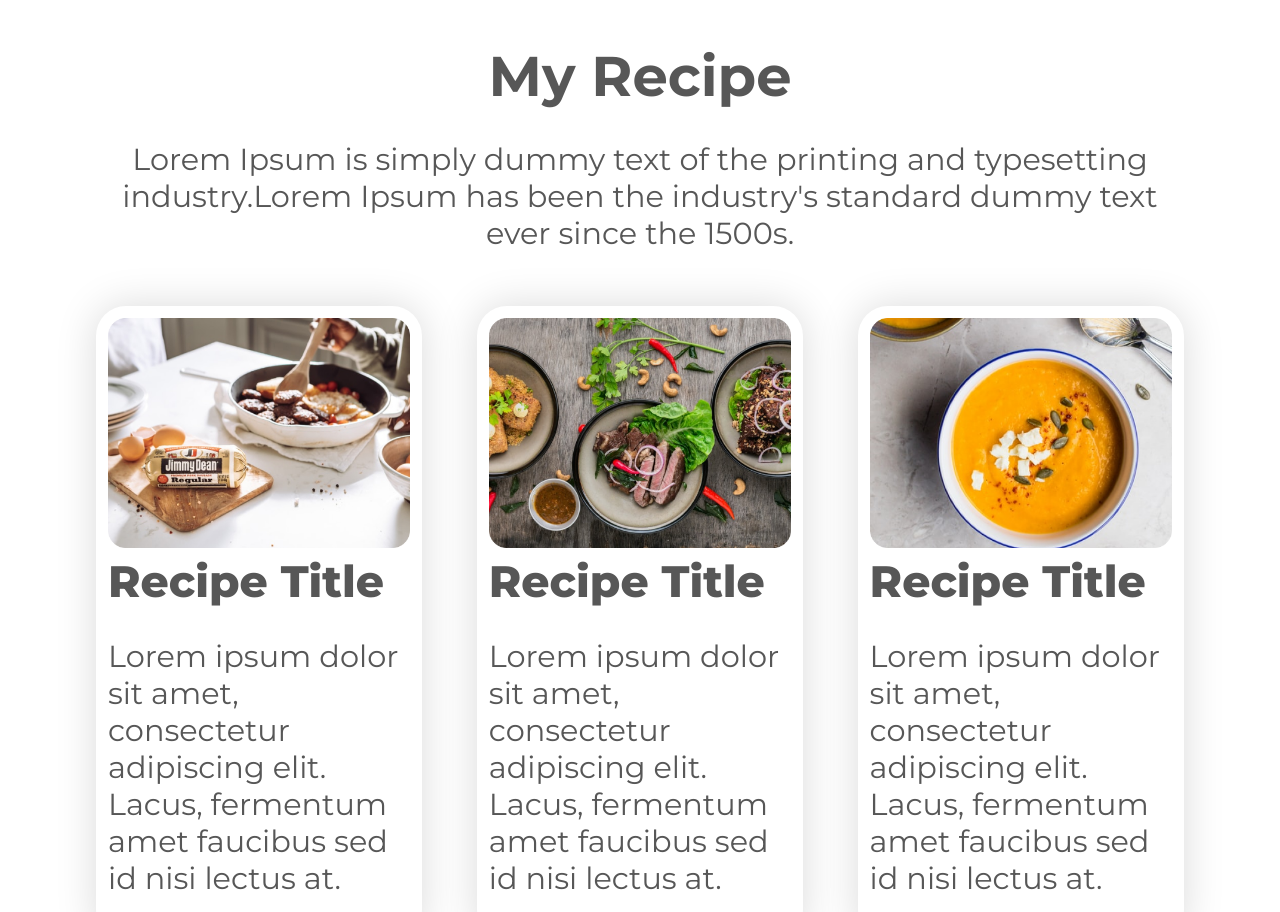
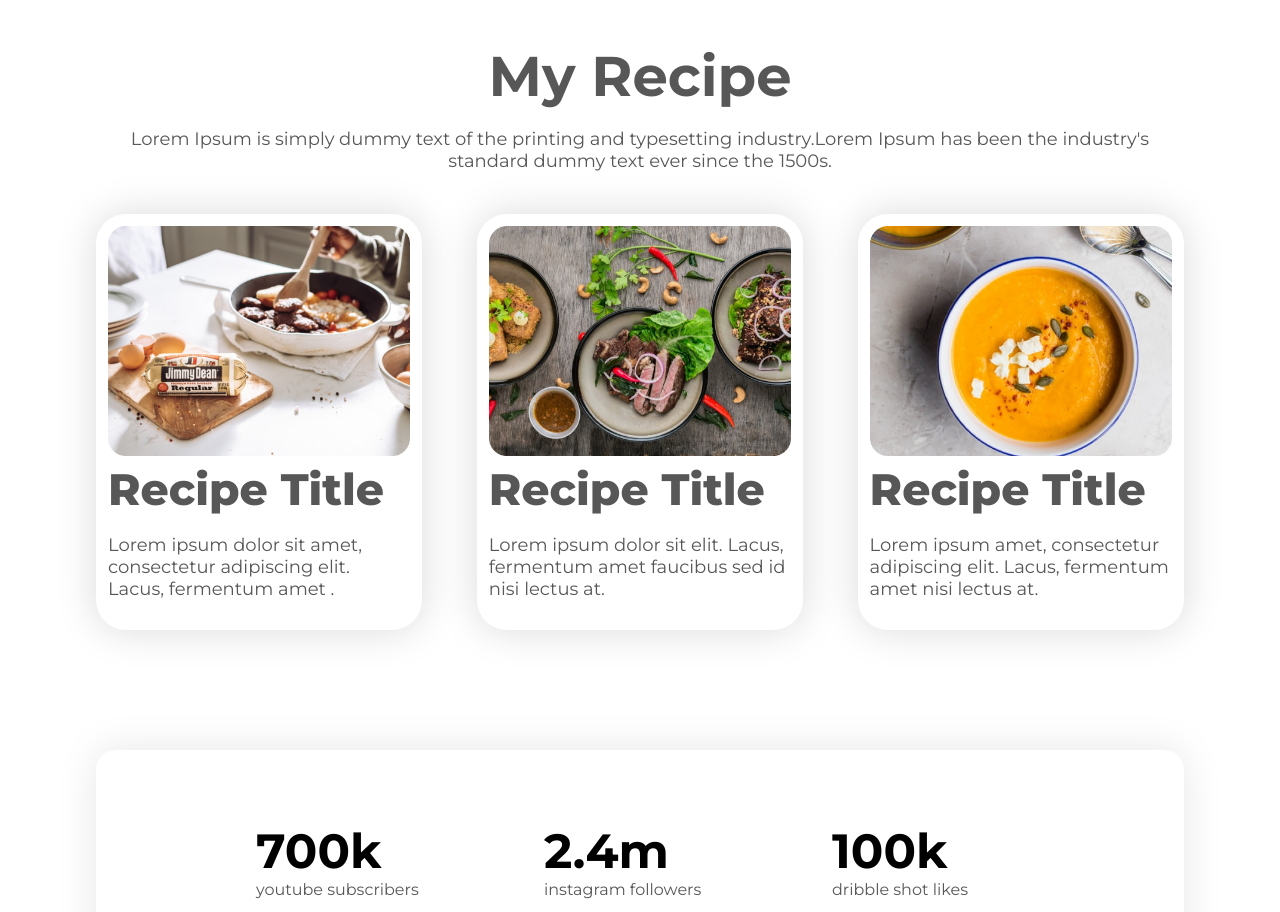
Before and after one commit to Sampad-Sarker/food-network, a plain HTML site: page index.html in a window 1280 px wide. Shown: the part 1540-2452 px from the top of the page. Drawn offline with nearby package versions, Linux system fonts and the light colour scheme.

Commit message:
font size fix for large device

```diff
--- a/index.html
+++ b/index.html
@@ -87,7 +87,7 @@
                 <h2>recipe title</h2>
                 <p>
                   Lorem ipsum dolor sit amet, consectetur adipiscing elit.
-                  Lacus, fermentum amet faucibus sed id nisi lectus at.
+                  Lacus, fermentum amet .
                 </p>
               </div>
             </div>
@@ -99,7 +99,7 @@
               <div class="recipe-description">
                 <h2>recipe title</h2>
                 <p>
-                  Lorem ipsum dolor sit amet, consectetur adipiscing elit.
+                  Lorem ipsum dolor sit  elit.
                   Lacus, fermentum amet faucibus sed id nisi lectus at.
                 </p>
               </div>
@@ -112,8 +112,8 @@
               <div class="recipe-description">
                 <h2>recipe title</h2>
                 <p>
-                  Lorem ipsum dolor sit amet, consectetur adipiscing elit.
-                  Lacus, fermentum amet faucibus sed id nisi lectus at.
+                  Lorem ipsum  amet, consectetur adipiscing elit.
+                  Lacus, fermentum amet nisi lectus at.
                 </p>
               </div>
             </div>
--- a/style.css
+++ b/style.css
@@ -305,15 +305,16 @@ a:hover {
     font-size: 3.5rem;
   }
 
-  p {
-    font-size: 1.9rem;
-  }
+  /* p {
+    font-size: 1.75rem;
+  } */
   button {
     font-size: 2.125rem;
   }
   .my-recipe-section h2 {
     font-size: 2.75rem;
   }
+
   .footer h2 {
     font-size: 2.875rem;
   }
```
